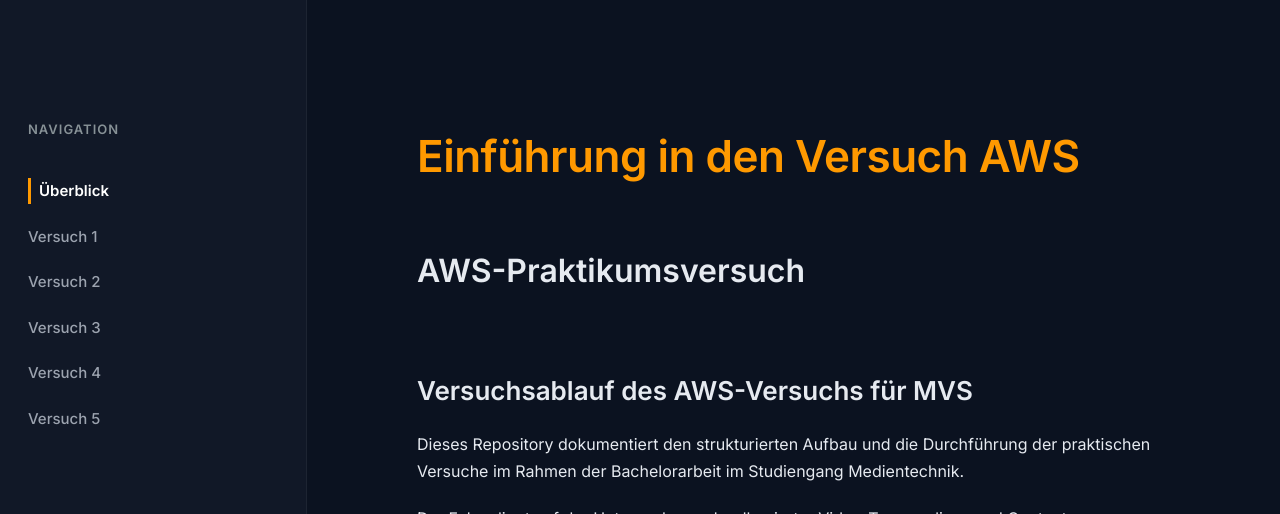
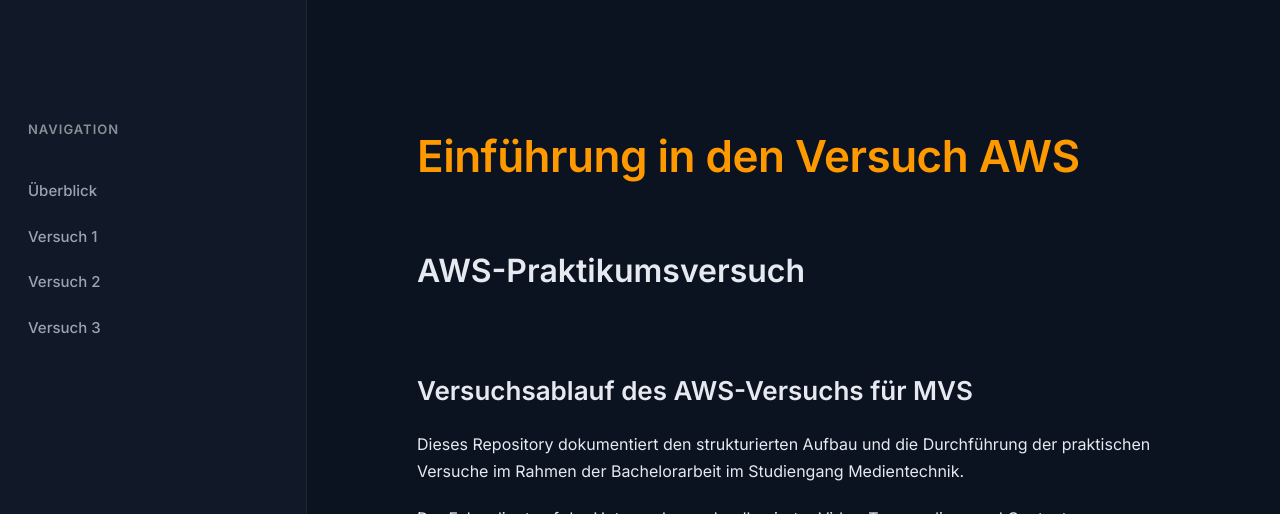
Before and after one commit to LimaLima2670/AWSPraktikumThesis, a Jekyll site: the page built from docs/index.md, in a window 1280 px wide. Shown: the top 514 px of the page. Built offline with Jekyll 4.4.1, drawn with Linux system fonts in a browser that asks for light colours.

Commit message:
Update default.html

```diff
--- a/_layouts/default.html
+++ b/_layouts/default.html
@@ -8,17 +8,13 @@
 <title>{{ page.title }}</title>
 
 <link href="https://fonts.googleapis.com/css2?family=Inter:wght@400;500;600&display=swap" rel="stylesheet">
-
 <link rel="stylesheet" href="{{ '/assets/style.css' | relative_url }}">
 
 </head>
 
-
 <body>
 
 <div class="wrapper">
-
-<!-- ===== Sidebar ===== -->
 
 <aside class="sidebar">
 
@@ -27,53 +23,24 @@
 <ul>
 
 <li>
-<a href="{{ '/docs/index.html' | relative_url }}"
-class="{% if page.url == '/docs/' %}active{% endif %}">
-Überblick
-</a>
+<a href="{{ '/' | relative_url }}">Überblick</a>
 </li>
 
 <li>
-<a href="{{ '/docs/Versuch1/index.html' | relative_url }}"
-class="{% if page.url contains 'Versuch1' %}active{% endif %}">
-Versuch 1
-</a>
+<a href="{{ '/docs/Versuch1/' | relative_url }}">Versuch 1</a>
 </li>
 
 <li>
-<a href="{{ '/docs/Versuch2/index.html' | relative_url }}"
-class="{% if page.url contains 'Versuch2' %}active{% endif %}">
-Versuch 2
-</a>
+<a href="{{ '/docs/Versuch2/' | relative_url }}">Versuch 2</a>
 </li>
 
 <li>
-<a href="{{ '/docs/Versuch3/index.html' | relative_url }}"
-class="{% if page.url contains 'Versuch3' %}active{% endif %}">
-Versuch 3
-</a>
-</li>
-
-<li>
-<a href="{{ '/docs/Versuch4/index.html' | relative_url }}"
-class="{% if page.url contains 'Versuch4' %}active{% endif %}">
-Versuch 4
-</a>
-</li>
-
-<li>
-<a href="{{ '/docs/Versuch5/index.html' | relative_url }}"
-class="{% if page.url contains 'Versuch5' %}active{% endif %}">
-Versuch 5
-</a>
+<a href="{{ '/docs/Versuch3/' | relative_url }}">Versuch 3</a>
 </li>
 
 </ul>
 
 </aside>
-
-
-<!-- ===== Content ===== -->
 
 <main class="content">
 
@@ -92,5 +59,4 @@ Versuch 5
 </div>
 
 </body>
-
 </html>
```
